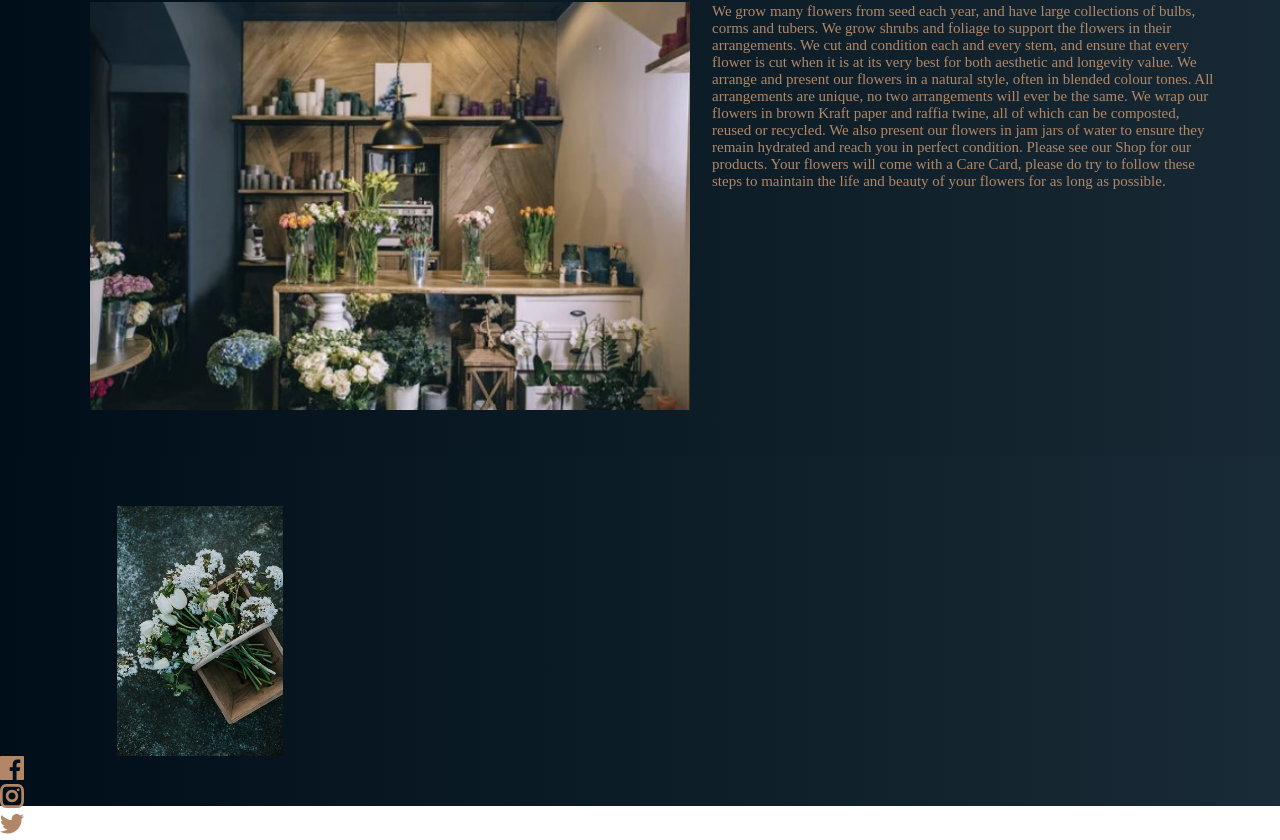
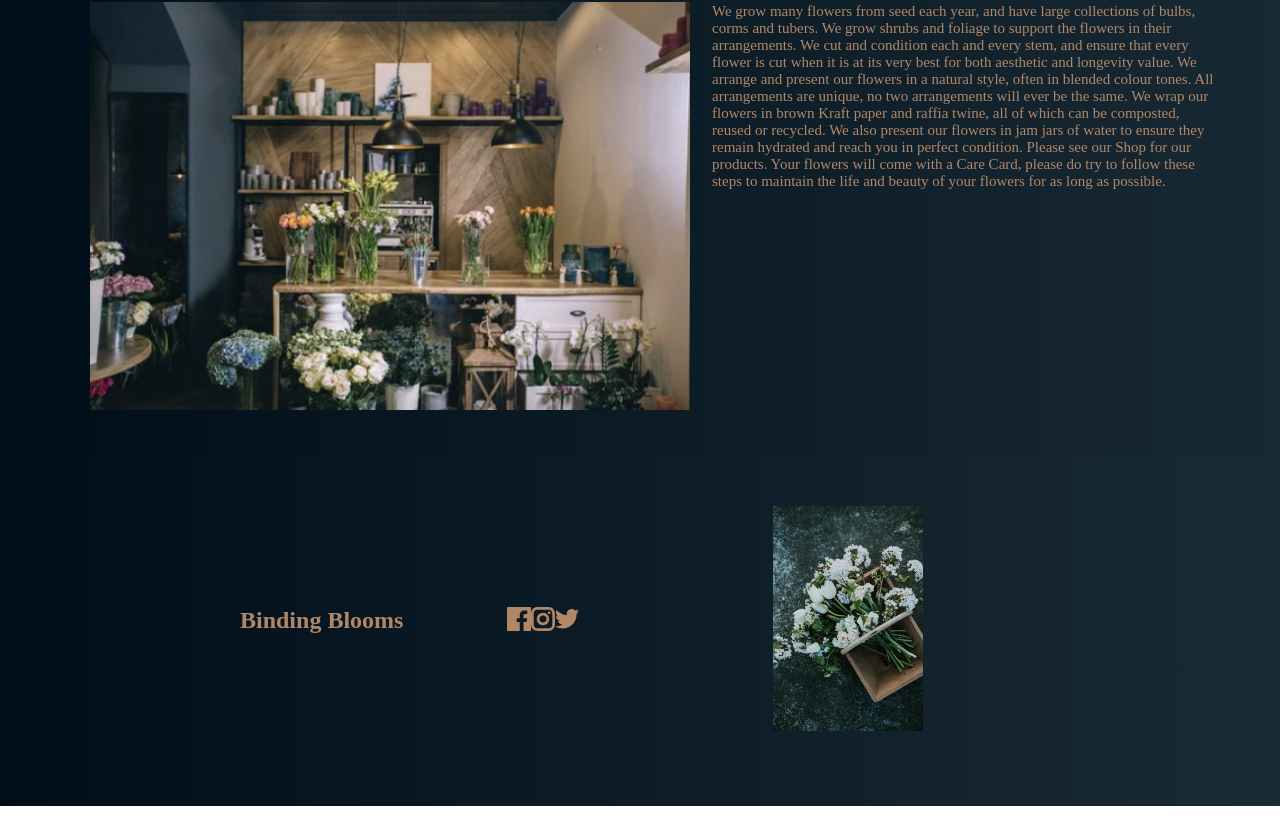
Before and after one commit to JennyWeij/BindingBlooms, a React (Vite) app: page / in a window 1280 px wide. Shown: the part 5934-6774 px from the top of the page. After the commit the page ends 6740 px from the top, so only its background shows below. Built offline with nearby package versions, Linux system fonts and the light colour scheme.

Commit message:
lagt till grid i footer

```diff
--- a/src/components/Footer.tsx
+++ b/src/components/Footer.tsx
@@ -1,9 +1,8 @@
-import { Box } from "@chakra-ui/react";
+import { Box, Grid, Text } from "@chakra-ui/react";
 import { GrFacebook, GrInstagram, GrTwitter } from "react-icons/gr";
 
 function Footer() {
   return (
-    <>
     <Box
       bg="linear-gradient(to right, #000E19, #192B36)"
       h="300px"
@@ -11,24 +10,32 @@ function Footer() {
       pt="50px"
       width="100vw"
     >
-        <Box style={{ width: "400px", height: "250px" }}>
+      <Grid
+        templateColumns="1fr 1fr 1fr" // Create three equal-width columns
+        gap={0} // Add a gap between columns
+        maxW="800px" // Set a maximum width for the grid
+        mx="auto" // Center the grid horizontally
+        alignItems="center" // Center the items vertically within each cell
+      >
+        <Box gridColumn="1">
+          <Text color="#B28767" fontSize="24px" fontWeight="bold">
+            Binding Blooms
+          </Text>
+        </Box>
+        <Box gridColumn="2">
+          <GrFacebook size={24} color="#B28767" />
+          <GrInstagram size={24} color="#B28767" />
+          <GrTwitter size={24} color="#B28767" />
+        </Box>
+        <Box gridColumn="3">
           <img
             src="/images/blommor.jpg"
             alt="Flowers in wooden basket"
-            style={{ width: "400px", height: "100%", objectFit: "contain" }}
+            style={{ width: "150px", height: "100%", objectFit: "contain" }}
           />
         </Box>
-        <Box>
-          <GrFacebook size={24} color="#B28767" />
+      </Grid>
     </Box>
-        <Box>
-          <GrInstagram size={24} color="#B28767" />
-        </Box>
-        <Box>
-          <GrTwitter size={24} color="#B28767" />
-        </Box>
-      </Box>
-    </>
   );
 }
 
```
Lines whose indentation alone changed are shown as unchanged.
